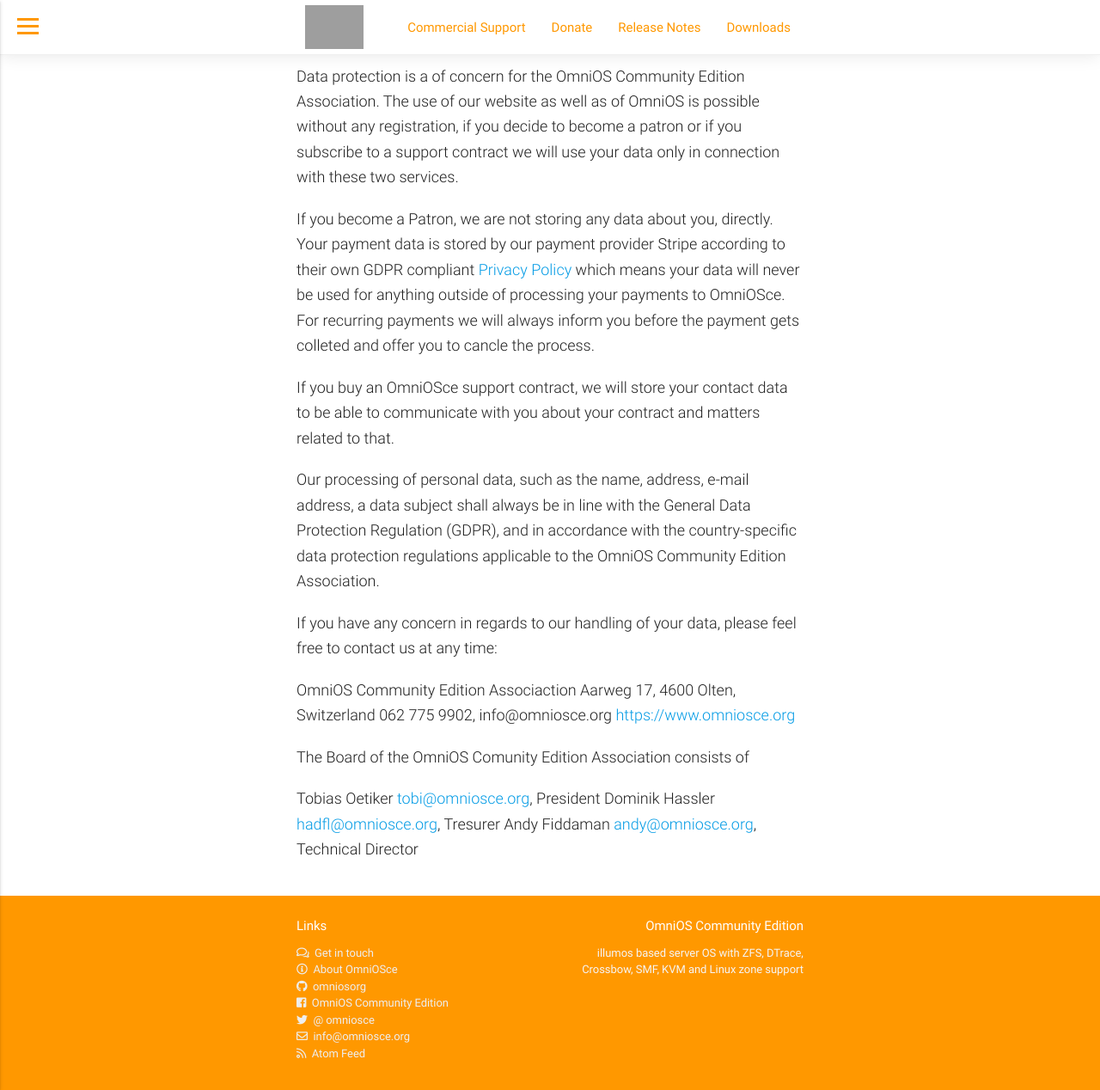
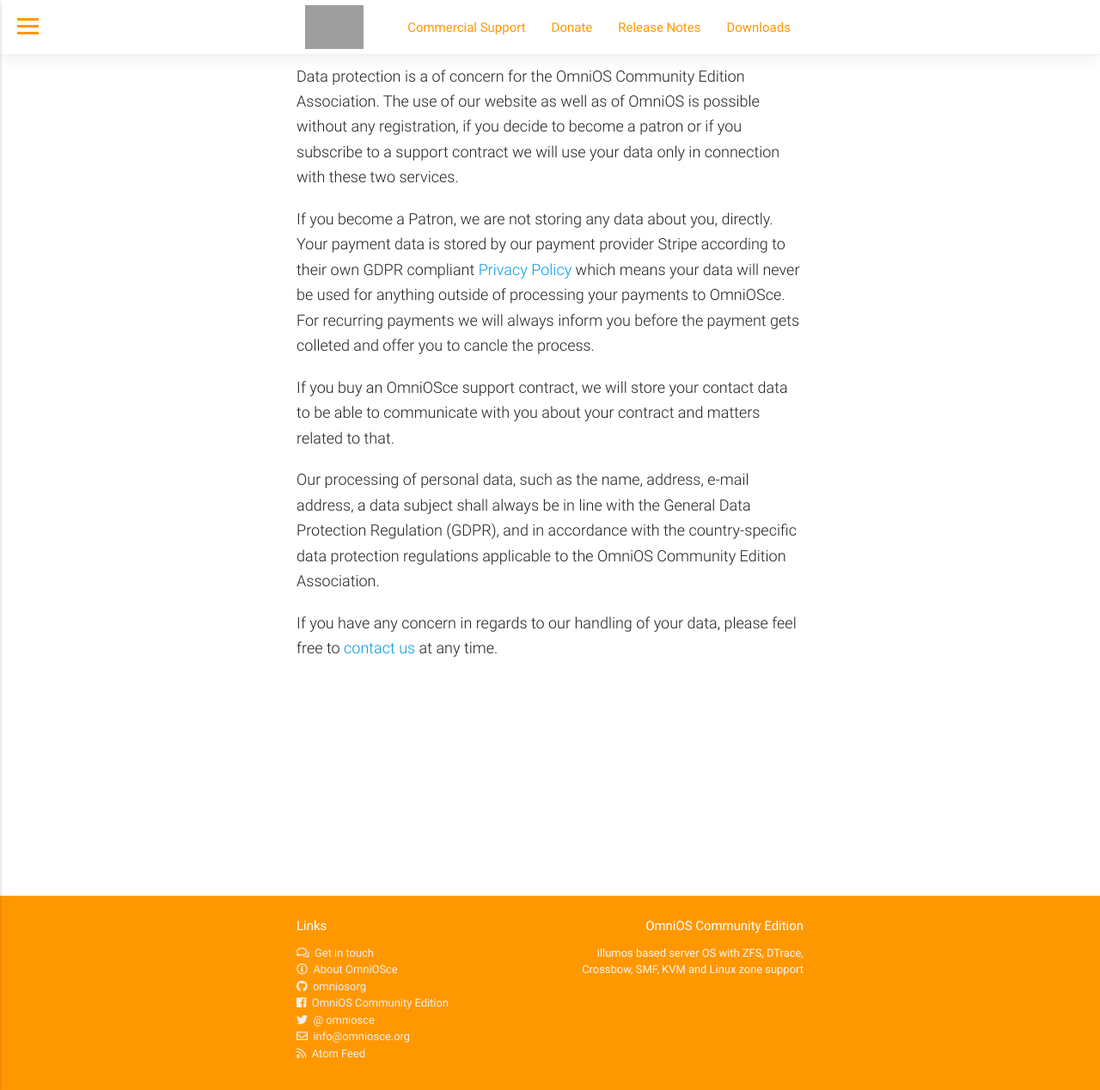
Before and after one commit to omniosorg/omniosorg.github.io, a Jekyll site: the page built from _docs/about/privacy.md, in a window 1280 px wide and 1268 px high. Shown: the whole window at 86% size. Built offline with Jekyll 4.4.1, drawn with Linux system fonts in a browser that asks for light colours; grey boxes are pictures that could not be loaded.

Commit message:
added privacy

```diff
--- a/privacy.md
+++ b/_docs/about/privacy.md
@@ -29,15 +29,4 @@
 Community Edition Association.
 
 If you have any concern in regards to our handling of your data, please feel
-free to contact us at any time:
-
-OmniOS Community Edition Associaction
-Aarweg 17, 4600 Olten, Switzerland
-062 775 9902, info@omniosce.org
-<https://www.omniosce.org>
-
-The Board of the OmniOS Comunity Edition Association consists of
-
-Tobias Oetiker <tobi@omniosce.org>, President
-Dominik Hassler <hadfl@omniosce.org>, Tresurer
-Andy Fiddaman <andy@omniosce.org>, Technical Director
+free to [contact us](contact) at any time.
```
Also changed, not shown: other parts of _docs/about/privacy.md (+3 -3 lines), _docs/about/contact.md (+13 -0 lines).
